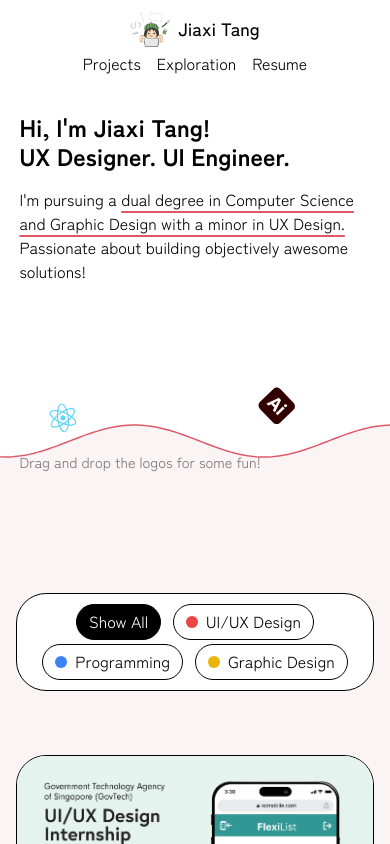
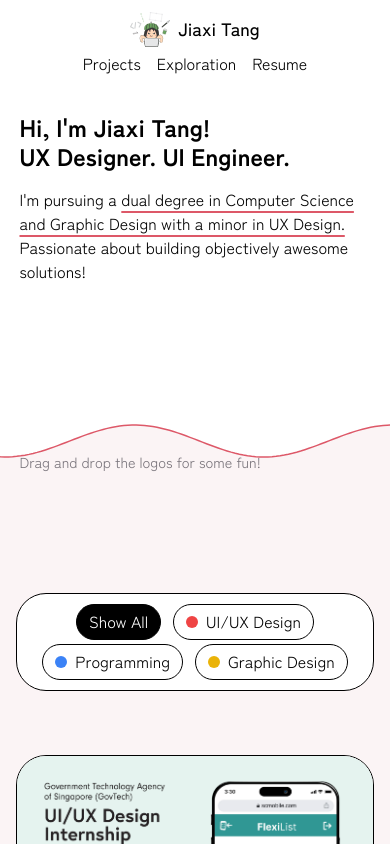
Before and after one commit to tang-jiaxi/portfolio, a Next.js app: page / in a window 390 px wide. Shown: the top 844 px of the page. Built offline with nearby package versions, Linux system fonts and the light colour scheme.

Commit message:
fix mobile matterSVG height

```diff
--- a/app/page.tsx
+++ b/app/page.tsx
@@ -12,7 +12,6 @@ import _debounce from "lodash/debounce";
 
 const Home = () => {
   const [resizeKey, setResizeKey] = useState(0);
-  const [isMobile, setIsMobile] = useState(false);
   const isFirstMount = useRef(true);
 
   const underlineStyle = {
@@ -23,14 +22,12 @@ const Home = () => {
   };
 
   useEffect(() => {
-    setIsMobile(window.innerWidth <= 600);
     const handleResize = _debounce(() => {
       if (isFirstMount.current) {
         isFirstMount.current = false;
         return;
       }
       setResizeKey((prevKey) => prevKey + 1);
-      setIsMobile(window.innerWidth <= 600)
     }, 100);
     handleResize();
     window.addEventListener('resize', handleResize);
@@ -64,7 +61,7 @@ const Home = () => {
         </div>
 
         <div key={resizeKey} className="absolute z-20 bottom-0">
-          <MatterSvgIcons isHeader={true} isMobile={isMobile}/>
+          <MatterSvgIcons isHeader={true}/>
         </div>
 
         <div className="absolute inset-0 -z-10 w-full">
--- a/components/MatterSVGIcons.tsx
+++ b/components/MatterSVGIcons.tsx
@@ -7,10 +7,9 @@ import 'poly-decomp';
 
 interface MatterProps {
   isHeader: boolean;
-  isMobile?: boolean;
 }
 
-const MatterSvgIcons = ({ isHeader, isMobile }: MatterProps) => {
+const MatterSvgIcons = ({ isHeader }: MatterProps) => {
   const sceneRef = useRef<HTMLDivElement>(null);
   const engineRef = useRef<Matter.Engine | null>(null);
   const renderRef = useRef<Matter.Render | null>(null);
@@ -42,7 +41,7 @@ const MatterSvgIcons = ({ isHeader, isMobile }: MatterProps) => {
     //Get viewport size
     const getViewportDimensions = () => ({
       width: document.documentElement.clientWidth,
-      height: isMobile ? document.documentElement.clientHeight * 0.6 : document.documentElement.clientWidth * 0.50694,
+      height: document.documentElement.clientWidth <= 600 ? document.documentElement.clientHeight * 0.6 : document.documentElement.clientWidth * 0.50694,
     });
     const { width: viewportWidth, height: viewportHeight } = getViewportDimensions();
 
@@ -231,7 +230,7 @@ const MatterSvgIcons = ({ isHeader, isMobile }: MatterProps) => {
         Engine.clear(engineRef.current);
       }
     };
-  }, [isHeader, isMobile]);
+  }, [isHeader]);
 
   return <div ref={sceneRef} />;
 };
```
